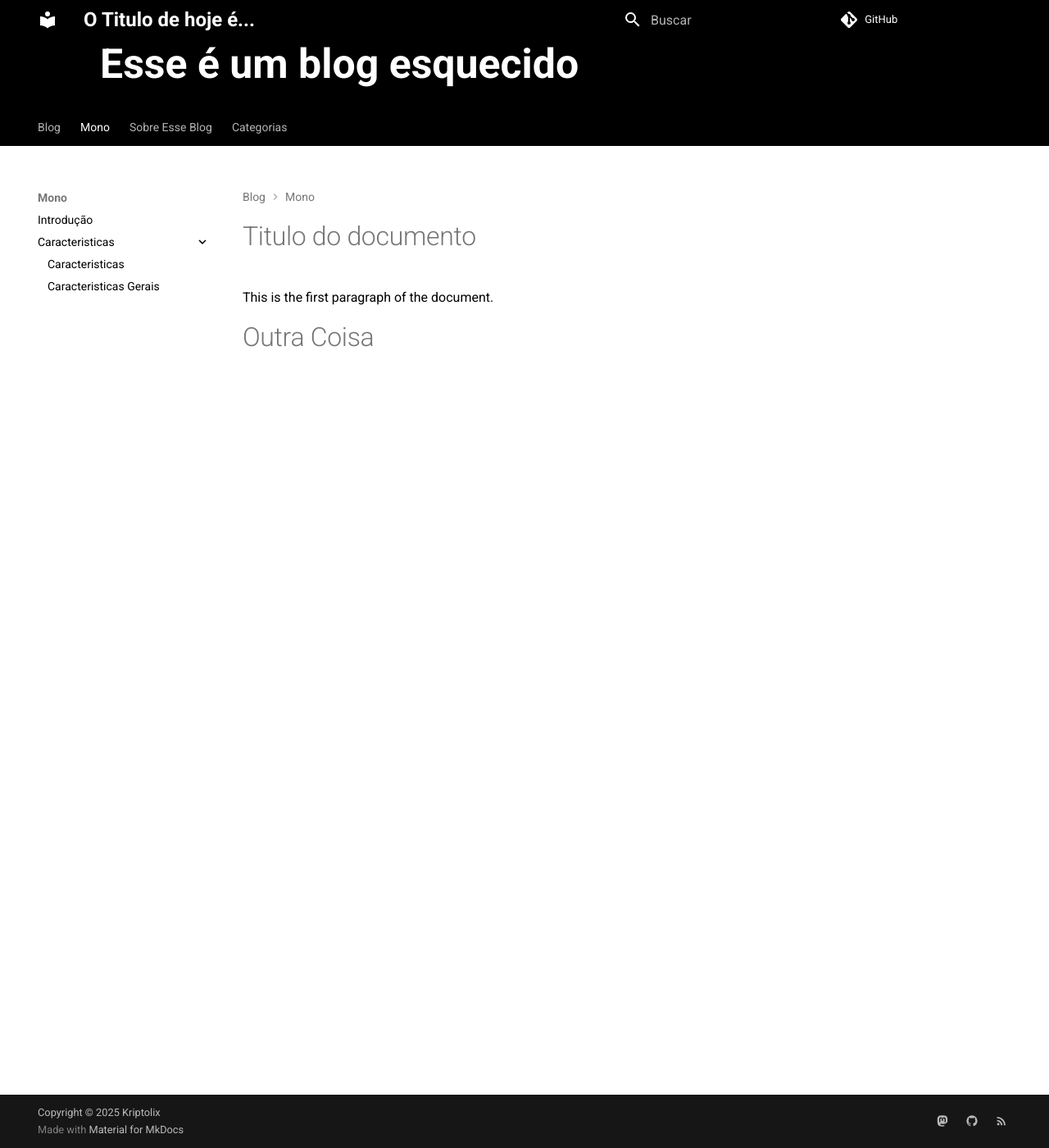
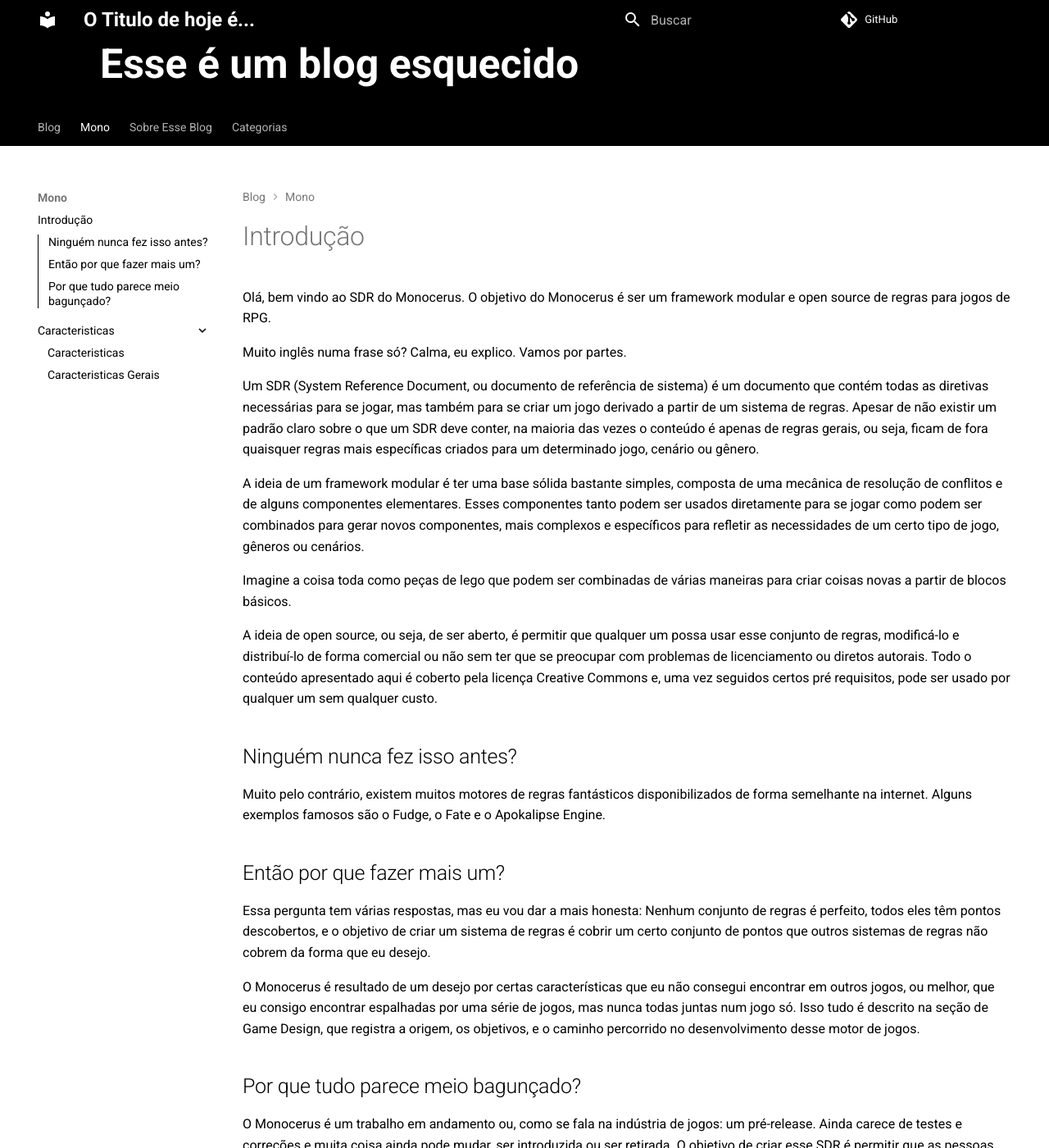
Before and after one commit to kriptolix/kriptolix.github.io, an MkDocs documentation site: the page built from docs/monocerus/introdução.md, in a window 1280 px wide and 1400 px high. Shown: the whole window at 82% size. Built offline with MkDocs 1.6.1 and Material for MkDocs 9.7.7, drawn with Linux system fonts in a browser that asks for light colours; comment, search, counter and statistics services are not loaded; some of the changed text lies outside the part shown.

```diff
--- a/docs/monocerus/introdução.md
+++ b/docs/monocerus/introdução.md
@@ -1,12 +1,34 @@
 ---
 title: Introdução
-summary: A brief description of my document.
+summary: Introdução ao Monocerus
 authors:
     - Diego C. Sampaio
-date: 2018-07-10
+date: 2025-09-26
 ---
-#Titulo do documento
+#Introdução
 
-This is the first paragraph of the document.
+Olá, bem vindo ao SDR do Monocerus. O objetivo do Monocerus é ser um framework modular e open source de regras para jogos de RPG.
 
-#Outra Coisa
+Muito inglês numa frase só? Calma, eu explico. Vamos por partes.
+
+Um SDR (System Reference Document, ou documento de referência de sistema) é um documento que contém todas as diretivas necessárias para se jogar, mas também para se criar um jogo derivado a partir de um sistema de regras. Apesar de não existir um padrão claro sobre o que um SDR deve conter, na maioria das vezes o conteúdo é apenas de regras gerais, ou seja, ficam de fora quaisquer regras mais específicas criados para um determinado jogo, cenário ou gênero.
+
+A ideia de um framework modular é ter uma base sólida bastante simples, composta de uma mecânica de resolução de conflitos e de alguns componentes elementares. Esses componentes tanto podem ser usados diretamente para se jogar como podem ser combinados para gerar novos componentes, mais complexos e específicos para refletir as necessidades de um certo tipo de jogo, gêneros ou cenários.
+
+Imagine a coisa toda como peças de lego que podem ser combinadas de várias maneiras para criar coisas novas a partir de blocos básicos.
+
+A ideia de open source, ou seja, de ser aberto, é permitir que qualquer um possa usar esse conjunto de regras, modificá-lo e distribuí-lo de forma comercial ou não sem ter que se preocupar com problemas de licenciamento ou diretos autorais. Todo o conteúdo apresentado aqui é coberto pela licença Creative Commons e, uma vez seguidos certos pré requisitos, pode ser usado por qualquer um sem qualquer custo.
+
+##Ninguém nunca fez isso antes?
+
+Muito pelo contrário, existem muitos motores de regras fantásticos disponibilizados de forma semelhante na internet. Alguns exemplos famosos são o Fudge, o Fate e o Apokalipse Engine.
+
+##Então por que fazer mais um?
+
+Essa pergunta tem várias respostas, mas eu vou dar a mais honesta: Nenhum conjunto de regras é perfeito, todos eles têm pontos descobertos, e o objetivo de criar um sistema de regras é cobrir um certo conjunto de pontos que outros sistemas de regras não cobrem da forma que eu desejo.
+
+O Monocerus é resultado de um desejo por certas características que eu não consegui encontrar em outros jogos, ou melhor, que eu consigo encontrar espalhadas por uma série de jogos, mas nunca todas juntas num jogo só. Isso tudo é descrito na seção de Game Design, que registra a origem, os objetivos, e o caminho percorrido no desenvolvimento desse motor de jogos.
+
+##Por que tudo parece meio bagunçado?
+
+O Monocerus é um trabalho em andamento ou, como se fala na indústria de jogos: um pré-release. Ainda carece de testes e correções e muita coisa ainda pode mudar, ser introduzida ou ser retirada. O objetivo de criar esse SDR é permitir que as pessoas interajam como motor de regras, leiam, testem e façam críticas e sugestões que permitam o seu aprimoramento. Além de, é claro, registrar todo o processo de criação para servir de orientação a outros que quiserem se aventurar pelos mares do RPG design.
```
Also changed, not shown: docs/posts/2025-09-26-o-zero-impera.markdown (added, +38 -0 lines).
